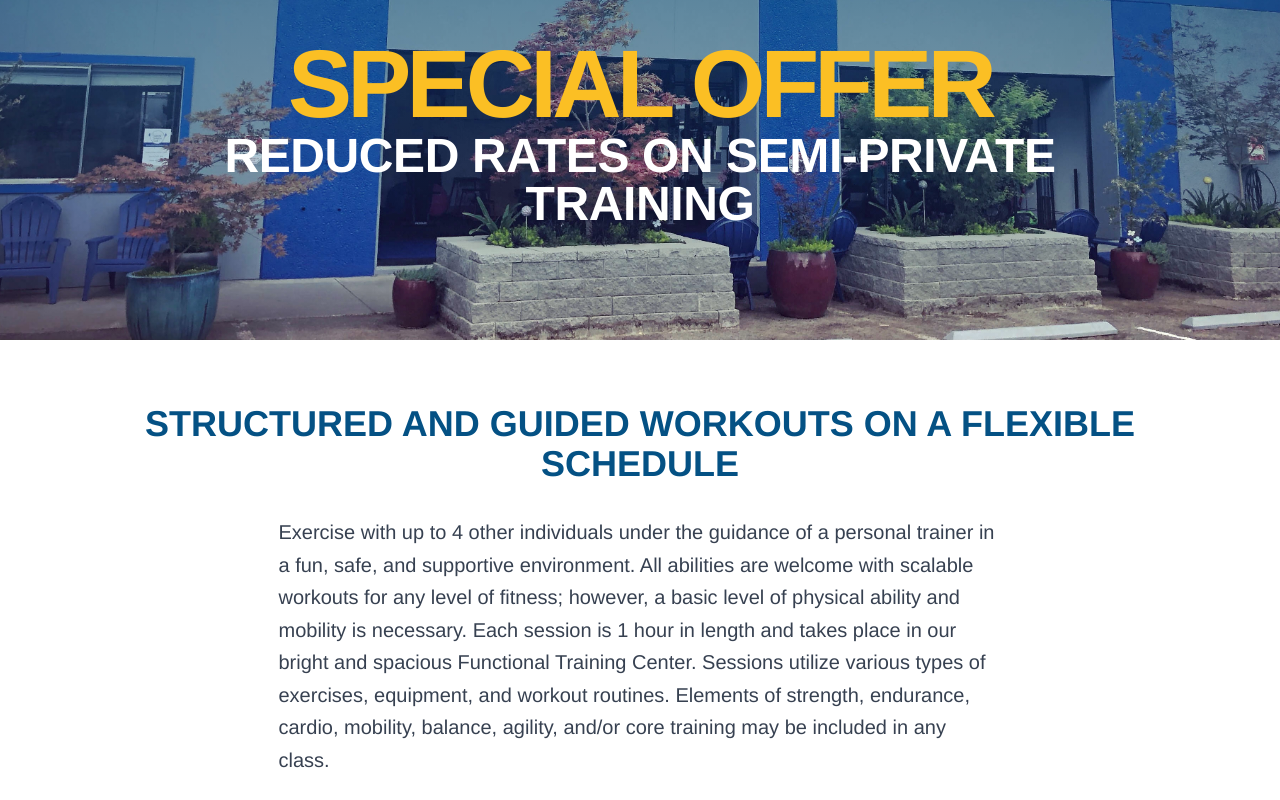
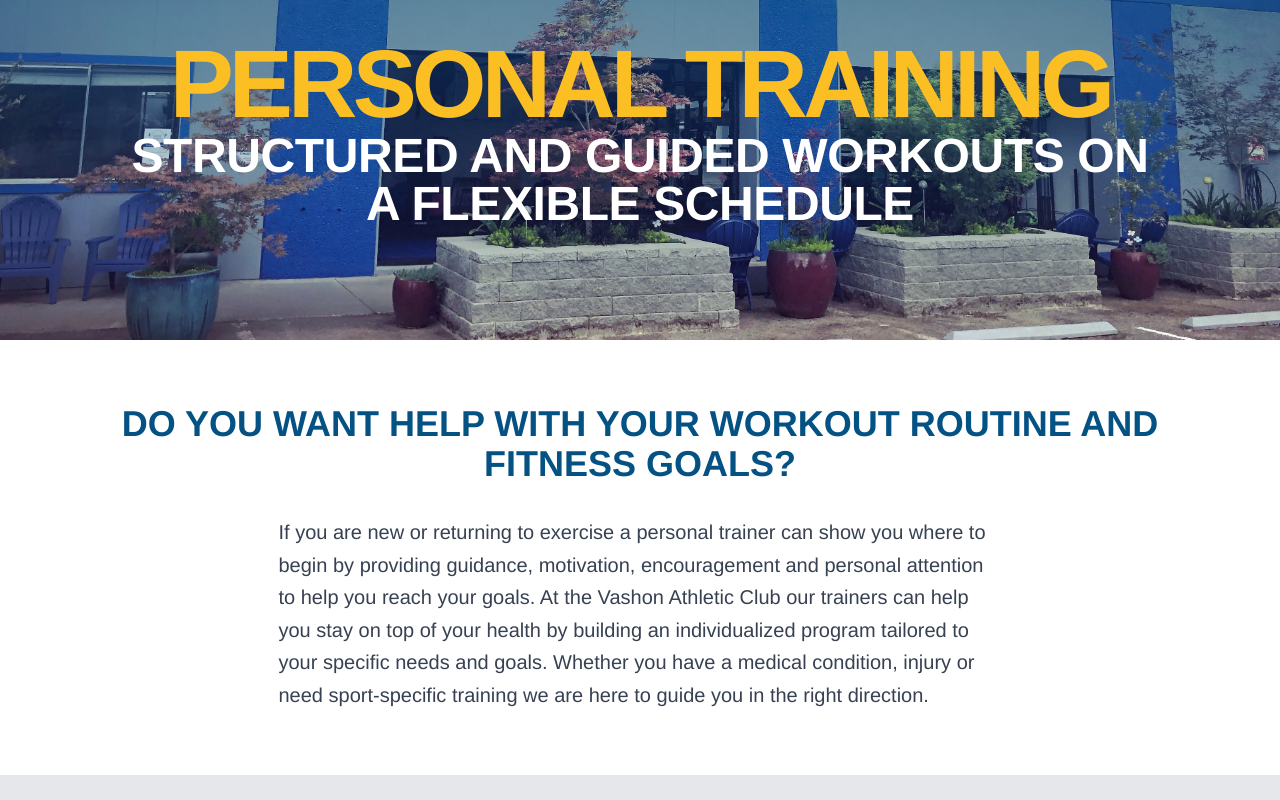
Before and after one commit to hmaiermack/vac-static, a Next.js app: page / in a window 1280 px wide. Shown: the part 460-1260 px from the top of the page. Built offline with nearby package versions, Linux system fonts and the light colour scheme; what tailwindcss-gradients would draw is missing.

Commit message:
semi private training updates

```diff
--- a/components/nav/menuItems.js
+++ b/components/nav/menuItems.js
@@ -12,11 +12,11 @@
             path: '/personal-training/1_on_1_training',
             cName: 'dropdown-link'
         },
-        {
-            title: 'Semi-Private Personal Training',
-            path: '/personal-training/semi_private_training',
-            cName: 'dropdown-link'
-        },
+        // {
+        //     title: 'Semi-Private Personal Training',
+        //     path: '/personal-training/semi_private_training',
+        //     cName: 'dropdown-link'
+        // },
         {
             title: 'Free Fitness Consultation',
             path: '/personal-training/free_consultation',
--- a/components/nav/nav2.js
+++ b/components/nav/nav2.js
@@ -106,7 +106,7 @@
                         <Link href="/membership" ><a className="text-xl block mt-2 font-extrabold text-vacblue">Membership</a></Link>
                         <Link href="/personal-training" ><a className="text-xl block mt-2 font-extrabold text-vacblue">Personal Training</a></Link>
                         <Link href="/personal-training/1_on_1_training" ><a className="text-base ml-4 block text-vacblue">1-ON-1 Personal Training</a></Link>
-                        <Link href="/personal-training/semi_private_training" ><a className="text-base ml-4 block text-vacblue">Semi-Private Personal Training</a></Link>
+                        {/* <Link href="/personal-training/semi_private_training" ><a className="text-base ml-4 block text-vacblue">Semi-Private Personal Training</a></Link> */}
                         <Link href="/personal-training/free_consultation" ><a className="text-base ml-4 block text-vacblue">Free Fitness Consultation</a></Link>
                         <Link href="/pool" ><a className="text-xl block font-extrabold text-vacblue mt-2">Pool</a></Link>
                         {/* <Link href="/pool/stingrays" ><a className="text-base ml-4 block text-vacblue">Stingrays Swim Team</a></Link>
--- a/pages/personal-training/semi_private_training.js
+++ b/inactive/semi_private_training.js
@@ -1,7 +1,7 @@
 import React from 'react'
-import Layout from '../../components/layout'
+import Layout from '../components/layout'
 import Image from 'next/image'
-import Button from '../../components/Button'
+import Button from '../components/Button'
 import { FontAwesomeIcon } from '@fortawesome/react-fontawesome'
 import { faBullseye, faCircle, faClipboard, faNotesMedical, faRunning, faUmbrellaBeach, faAlignJustify } from '@fortawesome/free-solid-svg-icons'
 
--- a/pages/index.js
+++ b/pages/index.js
@@ -28,28 +28,29 @@
                 <div className="flex flex-col justify-center items-center relative pl-4 xl:px-32 z-10 w-screen">
                 <h1 className="tracking-tight mt-52 nav2:mt-44 lg:mt-8 mb-8 text-center">
                 <div className="block h-28 md:h-60 lg:h-72 xl:h-60"></div>
-                <span className="block text-yellow-400 font-extrabold uppercase tracking-tighter text-5xl med:text-8xl leading-none mb-2 md:mb-0">Special Offer</span>
-                <span className="block text-white font-extrabold uppercase leading-6 text-3xl med:text-5xl outline">REDUCED RATES ON SEMI-PRIVATE TRAINING</span>
+                <span className="block text-yellow-400 font-extrabold uppercase tracking-tighter text-5xl med:text-8xl leading-none mb-2 md:mb-0">Personal Training</span>
+                <span className="block text-white font-extrabold uppercase leading-6 text-3xl med:text-5xl outline">Structured and guided workouts on a
+                    flexible schedule</span>
                 </h1>
                 </div>
         </div>
         <div className=" text-center w-screen bg-white p-16 z-10">
-                <h2 className=" text-center text-2xl md:text-4xl text-vacblue font-extrabold mb-8 uppercase">STRUCTURED AND GUIDED WORKOUTS ON A FLEXIBLE SCHEDULE</h2>
+                <h2 className=" text-center text-2xl md:text-4xl text-vacblue font-extrabold mb-8 uppercase">Do you want help with your workout routine and fitness goals?</h2>
                 <p className="text-left ml-auto mr-auto max-w-prose text-xl text-gray-700 leading-relaxed">
-                Exercise with up to 4 other individuals under the guidance of a personal trainer in a fun, safe, and supportive environment.
-                All abilities are welcome with scalable workouts for any level of fitness; however, a basic level of physical ability and mobility is
-                necessary. Each session is 1 hour in length and takes place in our bright and spacious Functional Training Center. Sessions utilize various
-                types of exercises, equipment, and workout routines. Elements of strength, endurance, cardio, mobility, balance, agility, and/or core
-                training may be included in any class.
+                If you are new or returning to exercise a personal trainer can show you
+                    where to begin by providing guidance, motivation, encouragement and personal attention to help you reach your goals. At the Vashon Athletic Club our
+                    trainers can help you stay on top of your health by building an individualized program tailored to your specific needs and goals.
+                    Whether you have a medical condition,
+                    injury or need sport-specific training we are here to guide you in the right direction.
                 </p>
         </div>
 
         <div className=" bg-gray-200 flex flex-col justify-center lg:flex-row lg:justify-center justify-self-center p-10">
-          <Card body="The Semi-Private Training structure allows you more flexible training time options and access to
+          {/* <Card body="The Semi-Private Training structure allows you more flexible training time options and access to
               multiple trainers. You can schedule different trainers and different session times whenever you want! Semi-Private
               Training package options allow you to choose between 1, 2, or 3 sessions per week. Ranging from $29 to $35 per session,
               Semi-Private Training is the most cost effective approach to personal training." header="Online Booking" icon="dumbbell"
-              button="Schedule Now" link="https://vacpersonalfitnesstraining.as.me/schedule.php"/>
+              button="Schedule Now" link="https://vacpersonalfitnesstraining.as.me/schedule.php"/> */}
           <Card header="Free Fitness Consultation" icon="comment" body="If you would like more in depth information about any of our Personal Training
               options or to learn more about the VAC trainers, schedule a Fitness Consultation with our Personal Training Director,
               Travis Tuchak, travis@vashonathleticclub.com" button="Free Consultation" link="https://vacpersonalfitnesstraining.as.me/vacfreefitnessconsultation"
--- a/pages/personal-training/index.js
+++ b/pages/personal-training/index.js
@@ -52,7 +52,7 @@
         <div className="flex flex-col py-8 bg-gray-200">
             <h1 className="text-center text-4xl text-vacblue font-extrabold uppercase lg:mb-4">Our Training Options</h1>
             <div className="flex flex-col md:flex-row justify-around w-full items-center ">
-                <div className="bg-white p-4 mt-4 mb-4 text-center md:flex-grow-0 md:w-5/12 w-9/12">
+                {/* <div className="bg-white p-4 mt-4 mb-4 text-center md:flex-grow-0 md:w-5/12 w-9/12">
                     <h2 className="uppercase font-bold text-2xl text-vacblue mb-4 lg:text-4xl">Semi-Private Training</h2>
                     <p className="text-left text-gray-700 leading-relaxed text-xl">
                     Exercise with up to 4 other like-minded participants
@@ -62,7 +62,7 @@
                     </p>
                     <Button href="/personal-training/semi_private_training" text="More Info" />
 
-                </div>
+                </div> */}
                 <div className="bg-white p-4 mt-4 text-center md:flex-grow-0 md:w-5/12 mb-4 w-9/12">
                     <h2 className="uppercase font-bold text-2xl text-vacblue mb-4 lg:text-4xl">1-On-1 Personal Training</h2>
                     <p className="text-left text-gray-700 leading-relaxed text-xl">
--- a/pages/pool/index.js
+++ b/pages/pool/index.js
@@ -43,7 +43,7 @@
                 <h2 className=" text-center text-2xl md:text-4xl text-vacblue font-extrabold mb-8 uppercase">Jump in, the waters warm!</h2>
                 <p className="text-left ml-auto mr-auto max-w-prose text-xl text-gray-700 leading-relaxed mb-8">
                 Come take a swim in our saltwater Pool & Hot Tub. The Pool is heated to 85 degrees and Hot Tub to 104 degrees year round.
-                Lap Swim, Family Swim, Exercise Classes, Swim Lessons & Swim Team are all available!
+                Lap Swim, Family Swim, & Exercise Classes are all available!
                 </p>
                 <div className="mb-16 lg:mb-40">
                 <Button href="/schedules" text="View our current Pool Schedule" />
--- a/pages/schedules.js
+++ b/pages/schedules.js
@@ -20,19 +20,6 @@
               <NoSSRPool link={pool.link}/>
               <NoSSRLand link={land.link}/>
               {/* <NoSSRTraining /> */}
-
-              <div className="w-11/12 mx-auto text-gray-700 mt-8">
-                <h1 className="text-2xl text-center text-vacblue font-extrabold uppercase">Functional Training Center Schedule</h1>
-                <h2 className="text-xl font-bold max-w-prose mx-auto text-center mt-4">ATTENTION: This room is open to all members except while Semi-Private Personal Training is taking place
-                during the following times:</h2>
-                <ul className="mt-4 leading-6 text-center text-lg">
-                  <li>Wednesday: 9:00 AM - 10:00 AM</li>
-                  <li>Thursday: 3:00 PM - 4:00 PM</li>
-                  <li>Friday: 9:00 AM - 10:00 AM</li>
-                  <li>Saturday: 2:00 PM - 3:00 PM</li>
-                </ul>
-              </div>
-
             </div>
         </Layout>
 
```
